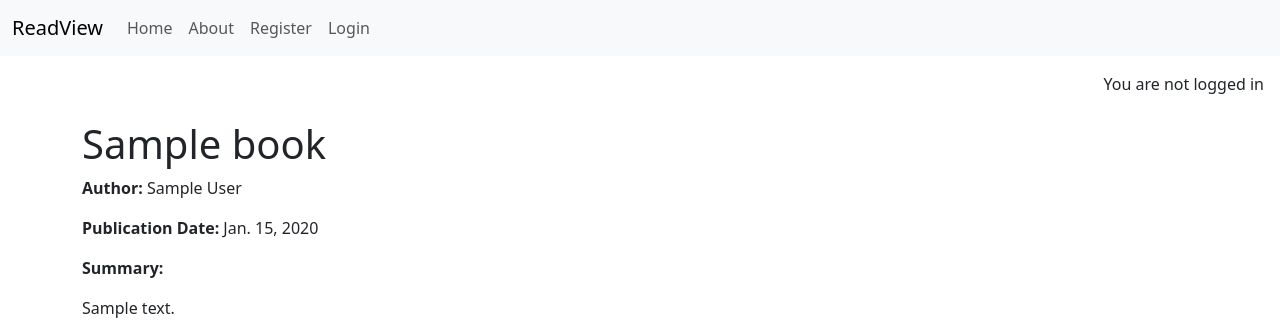
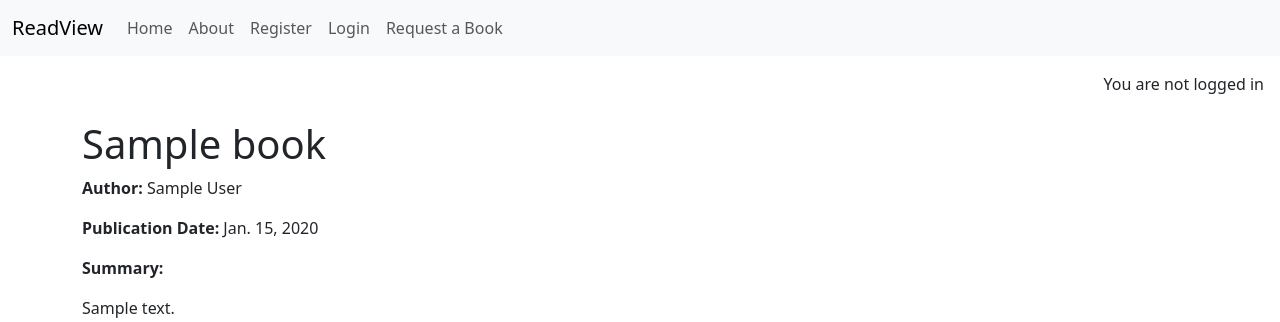
Before and after one commit to hamza-m1/readview, a Django app: a page that uses templates/base.html in a window 1280 px wide. Shown: the top 322 px of the page. Run offline with Django 4.2, Linux system fonts and the light colour scheme; tables that the repository leaves empty hold one stand-in row (values such as "Sample post"); some libraries are stand-ins or nearby versions.

Commit message:
Add request a book feature

```diff
--- a/books/forms.py
+++ b/books/forms.py
@@ -1,4 +1,4 @@
-from .models import Review
+from .models import Review, Book
 from django import forms
 
 
@@ -9,3 +9,12 @@ class ReviewForm(forms.ModelForm):
         widgets = {
             'rating': forms.NumberInput(attrs={'min': 1, 'max': 5}),
         }
+
+
+class RequestBookForm(forms.ModelForm):
+    class Meta:
+        model = Book
+        fields = ['title', 'author', 'genre']
+        widgets = {
+            'genre': forms.CheckboxSelectMultiple(),
+        }
--- a/books/models.py
+++ b/books/models.py
@@ -2,7 +2,7 @@ from django.db import models
 from django.contrib.auth.models import User
 
 # Create your models here.
-STATUS = ((0, "Draft"), (1, "Published"))
+STATUS = ((0, "Draft"), (1, "Published"), (2, "User_submitted"))
 
 class Book(models.Model):
     title = models.CharField(max_length=250, unique=True)
--- a/books/urls.py
+++ b/books/urls.py
@@ -3,6 +3,7 @@ from . import views
 
 urlpatterns = [
     path('', views.book_list, name='home'),
+    path('request_book/', views.request_book, name='request_book'),
     path('<slug:slug>/', views.book_detail, name='book_detail'),
     path('<slug:slug>/edit_review/<int:review_id>',
          views.review_edit, name='review_edit'),
--- a/books/views.py
+++ b/books/views.py
@@ -3,7 +3,7 @@ from django.http import HttpResponseRedirect
 from django.core.paginator import Paginator
 from django.contrib import messages
 from .models import Book, Review
-from .forms import ReviewForm
+from .forms import ReviewForm, RequestBookForm
 
 # Create your views here.
 
@@ -35,6 +35,7 @@ def book_list(request):
 
     }
     return render(request, 'books/index.html', context)
+
 
 def book_detail(request, slug):
     """
@@ -143,3 +144,41 @@ def review_delete(request, slug, review_id):
         messages.add_message(request, messages.ERROR, 'You can only delete your own reviews!')
 
     return HttpResponseRedirect(reverse('book_detail', args=[slug]))
+
+
+def request_book(request):
+    """
+    Allow users to request a book to be added to the database.
+
+    **Context**
+
+    ``form``
+        A form for users to request a book to be added to the database.
+
+    **Template**
+
+    :template:`books/request_book.html`
+    """
+
+    if request.method == 'POST':
+        form = RequestBookForm(data=request.POST)
+        if form.is_valid():
+            new_book = form.save(commit=False)
+            new_book.status = 2
+            new_book.save()
+            form.save_m2m()
+            messages.add_message(
+                request, messages.SUCCESS,
+                'Book request submitted successfully. Thanks for contributing.'
+            )
+        else:
+            messages.add_message(
+                request, messages.ERROR,
+                'Error submitting book request. Please try again.'
+            )
+    form = RequestBookForm()
+
+    context = {
+        'form': form,
+    }
+    return render(request, 'books/request_book.html', context)
--- a/templates/base.html
+++ b/templates/base.html
@@ -5,6 +5,7 @@
 {% url 'account_login' as login_url %}
 {% url 'account_signup' as signup_url %}
 {% url 'account_logout' as logout_url %}
+{% url 'request_book' as request_book_url %}
 <!DOCTYPE html>
 <html lang="en">
 
@@ -55,6 +56,10 @@
                             href="{% url 'account_login' %}">Login</a>
                     </li>
                     {% endif %}
+                    <li class="nav-item">
+                        <a class="nav-link {% if request.path == request_book_url %}active{% endif %}"
+                            aria-current="page" href="{{ request_book_url }}">Request a Book</a>
+                    </li>
                 </ul>
             </div>
         </div>
```
Also changed, not shown: books/templates/books/request_book.html (added, +19 -0 lines), books/migrations/0005_alter_book_status.py (added).
